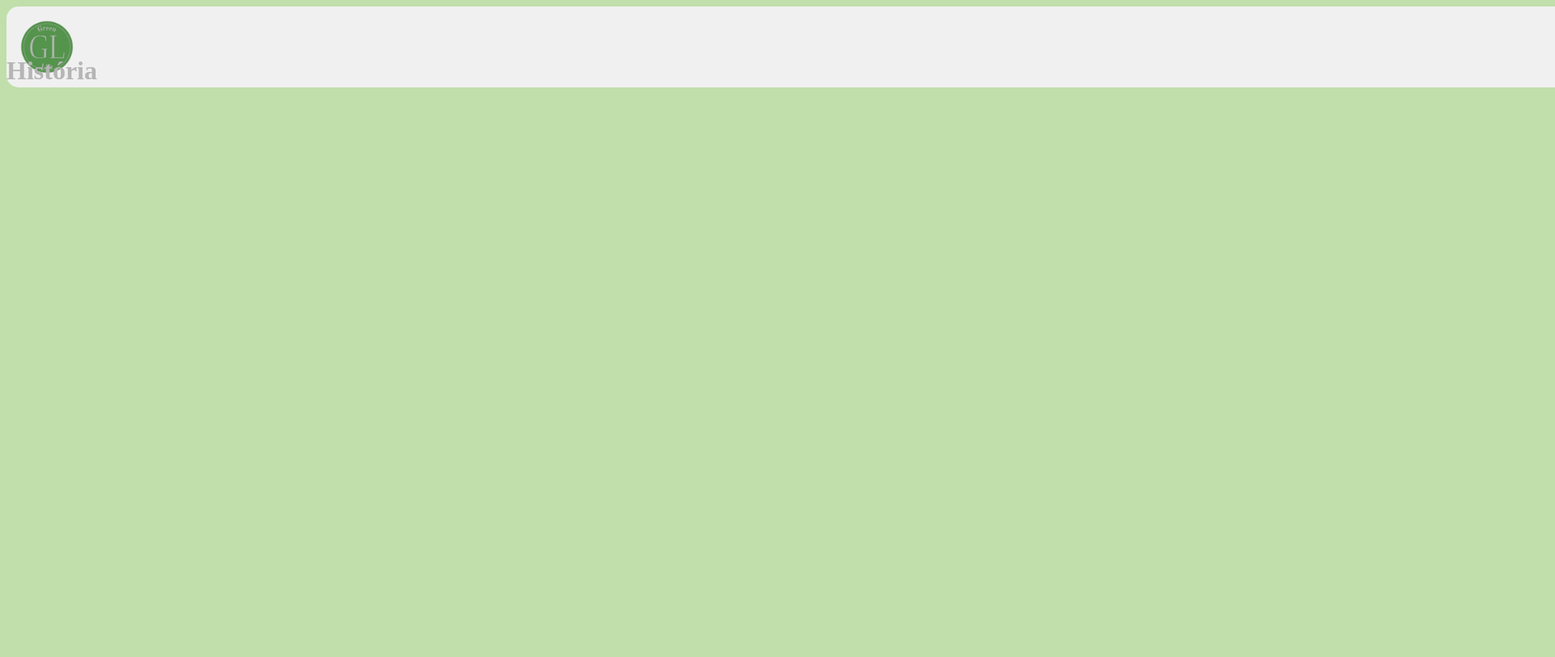
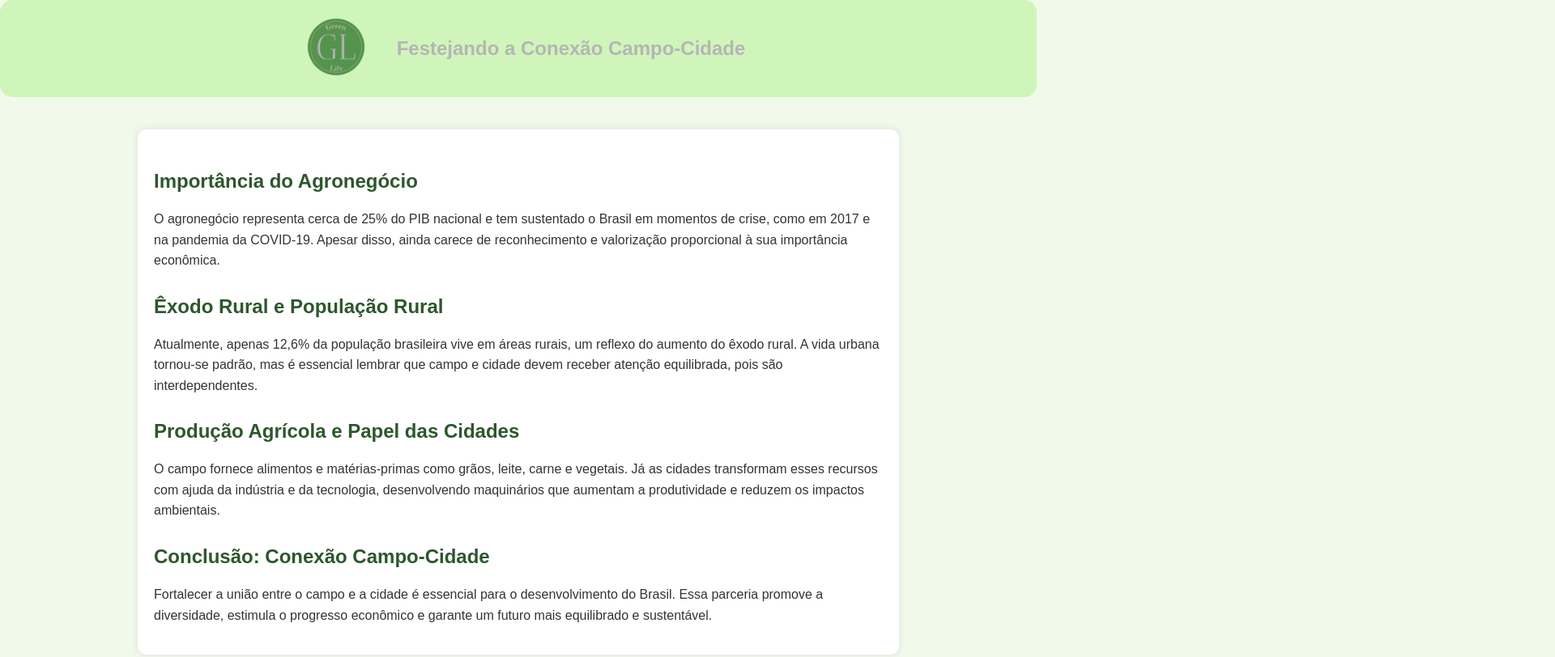
Before and after one commit to GabrielZarski/Agrinho, a plain HTML site: page index.html in a window 1280 px wide. Shown: the top 812 px of the page at 81% size, 1920 px wide, since content can reach past the window. Drawn offline with Linux system fonts and the light colour scheme.

Commit message:
Add files via upload

```diff
--- a/index.html
+++ b/index.html
@@ -1,25 +1,41 @@
 <!DOCTYPE html>
-<html lang="en">
+<html lang="pt-br">
 <head>
     <meta charset="UTF-8">
     <meta name="viewport" content="width=device-width, initial-scale=1.0">
-    <title>GL - Agrinho</title>
+    <title>Festejando a Conexão Campo-Cidade</title>
     <link rel="stylesheet" href="style.css">
+</head>
+<body>
+    <header>
+        <div class="logo">
+            <img src="GL-logo.png" alt="Logo" height="80px" width="80px">
+        </div>
+        <div class="textos-header">
+            <h1>Festejando a Conexão Campo-Cidade</h1>
+        </div>
+    </header>
 
-</head>
-<header>
-    <div class="logo">
-    <img src="GL-logo.png" alt="" height="100px" width="100px">
-    </div>
-    <div class="Textos">
-        <font color = "b5b5b5">
-   <h1>História</h1>
-   </font>
-<h1></h1>
+    <section class="conteudo">
+        <h2>Importância do Agronegócio</h2>
+        <p>
+            O agronegócio representa cerca de 25% do PIB nacional e tem sustentado o Brasil em momentos de crise, como em 2017 e na pandemia da COVID-19. Apesar disso, ainda carece de reconhecimento e valorização proporcional à sua importância econômica.
+        </p>
 
-</div>
-</header>
-<body>
+        <h2>Êxodo Rural e População Rural</h2>
+        <p>
+            Atualmente, apenas 12,6% da população brasileira vive em áreas rurais, um reflexo do aumento do êxodo rural. A vida urbana tornou-se padrão, mas é essencial lembrar que campo e cidade devem receber atenção equilibrada, pois são interdependentes.
+        </p>
 
+        <h2>Produção Agrícola e Papel das Cidades</h2>
+        <p>
+            O campo fornece alimentos e matérias-primas como grãos, leite, carne e vegetais. Já as cidades transformam esses recursos com ajuda da indústria e da tecnologia, desenvolvendo maquinários que aumentam a produtividade e reduzem os impactos ambientais.
+        </p>
+
+        <h2>Conclusão: Conexão Campo-Cidade</h2>
+        <p>
+            Fortalecer a união entre o campo e a cidade é essencial para o desenvolvimento do Brasil. Essa parceria promove a diversidade, estimula o progresso econômico e garante um futuro mais equilibrado e sustentável.
+        </p>
+    </section>
 </body>
 </html>
--- a/style.css
+++ b/style.css
@@ -1,21 +1,49 @@
-body{
-    width: 2000px;
-    height: 2000px;
-    background-color: #c0dfaa
+body {
+    margin: 0;
+    padding: 0;
+    font-family: Arial, sans-serif;
+    background-color: #f1faea;
 }
 
-header{
-    background-color: rgb(240, 240, 240);
-width: 100%;
-height:100px ;
-border-radius:15px ;
-}
-.logo{
-    width: 40px;
-    height: 40px;
+header {
+    background-color: #d0f5ba;
+    width: 100%;
+    height: 120px;
+    border-radius: 15px;
+    display: flex;
+    align-items: center;
+    justify-content: center;
+    gap: 20px;
 }
 
-.textos{
-    display: flex;
-    justify-content:space-around
+.logo img {
+    height: 110px;
+    width: 110px;
 }
+
+.textos-header h1 {
+    margin: 0;
+    color: #b5b5b5;
+    font-size: 24px;
+    text-align: center;
+}
+
+.conteudo {
+    max-width: 900px;
+    margin: 40px auto;
+    padding: 20px;
+    background-color: #ffffff;
+    border-radius: 10px;
+    box-shadow: 0 0 10px rgba(0, 0, 0, 0.1);
+}
+
+.conteudo h2 {
+    color: #2d572c;
+    margin-top: 30px;
+}
+
+.conteudo p {
+    font-size: 16px;
+    line-height: 1.6;
+    color: #333333;
+}
```
